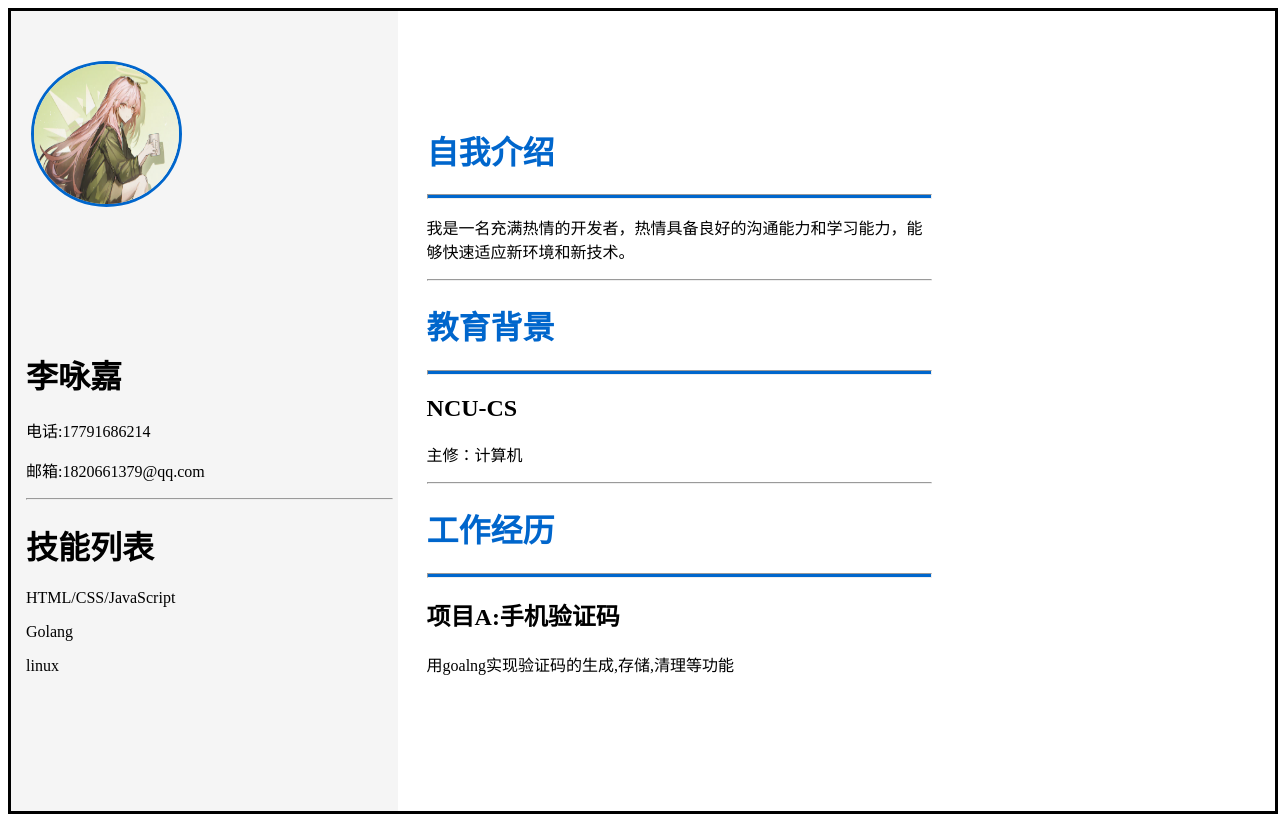
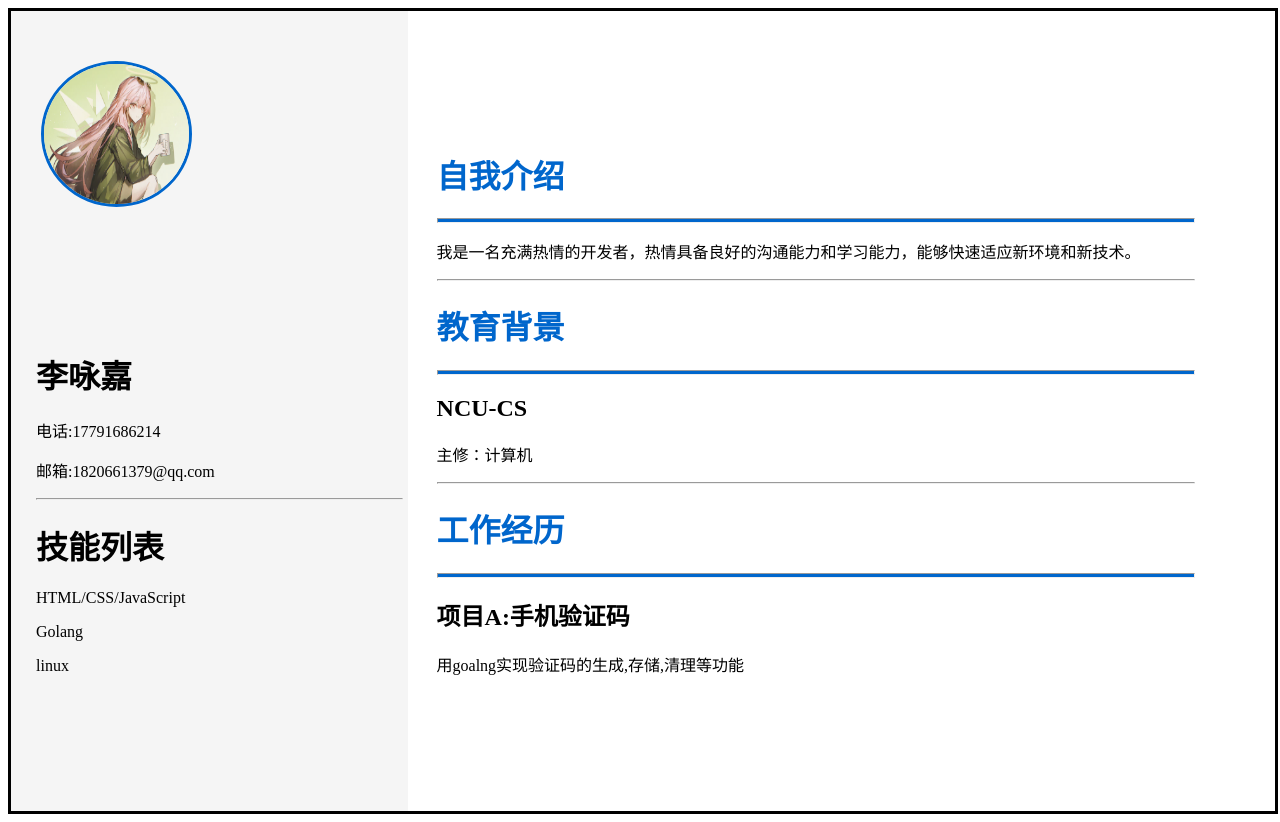
Before and after one commit to NCUHOME-Y/25-HOMEWORK-1.1-FE, a plain HTML site: page liyongjia-FE/work.html in a window 1280 px wide. Drawn offline with Linux system fonts and the light colour scheme.

Commit message:
liyongjia:更改-稍微优化了一下显示

```diff
--- a/liyongjia-FE/set.css
+++ b/liyongjia-FE/set.css
@@ -10,12 +10,12 @@
     width: 29%;
     height: 800px;
     background-color:#F5F5F5;
-    padding-left: 15px;
+    padding-left: 25px;
     padding-right: 5px;
 }
 .right {
     display: inline-block;
-    width: 40%;
+    width: 60%;
     padding-left: 25px;
     padding-bottom: 10px;
 }
```
Also changed, not shown: liyongjia-FE/work.html (+1 -1 lines).
